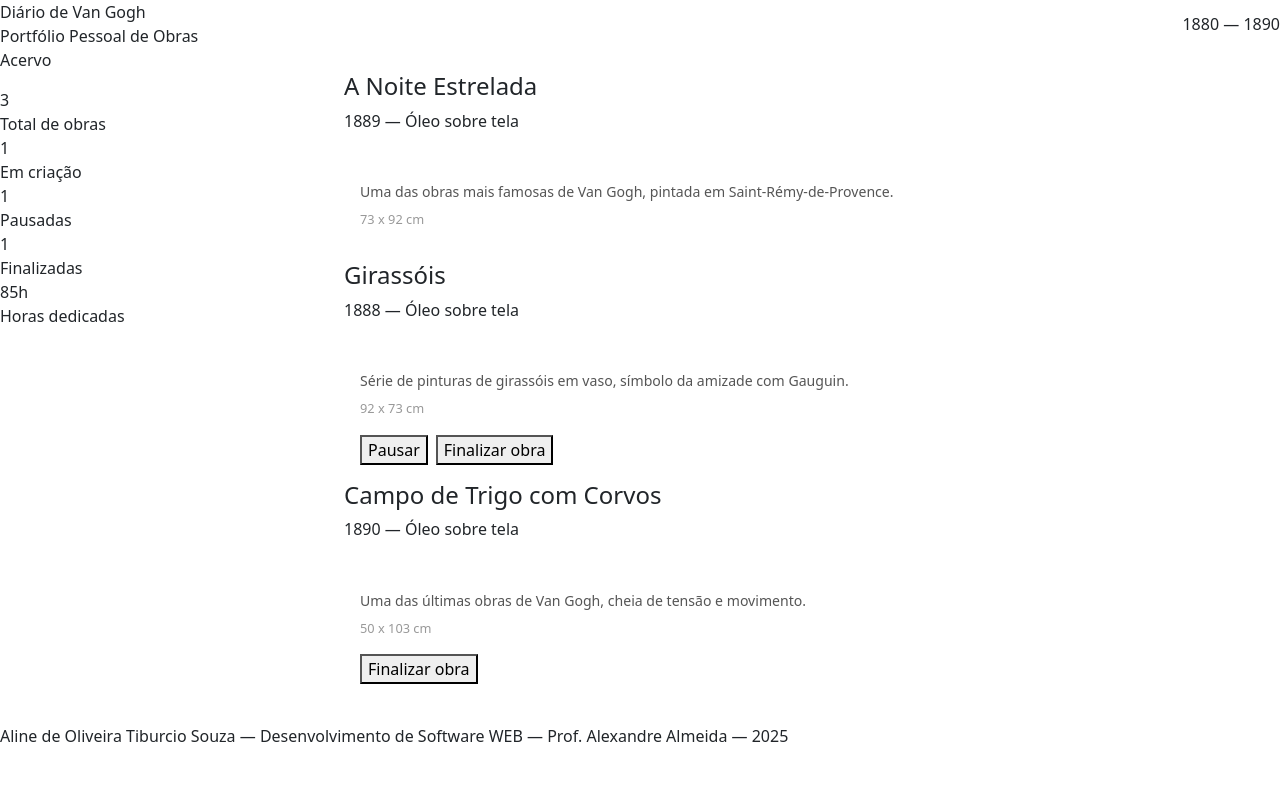
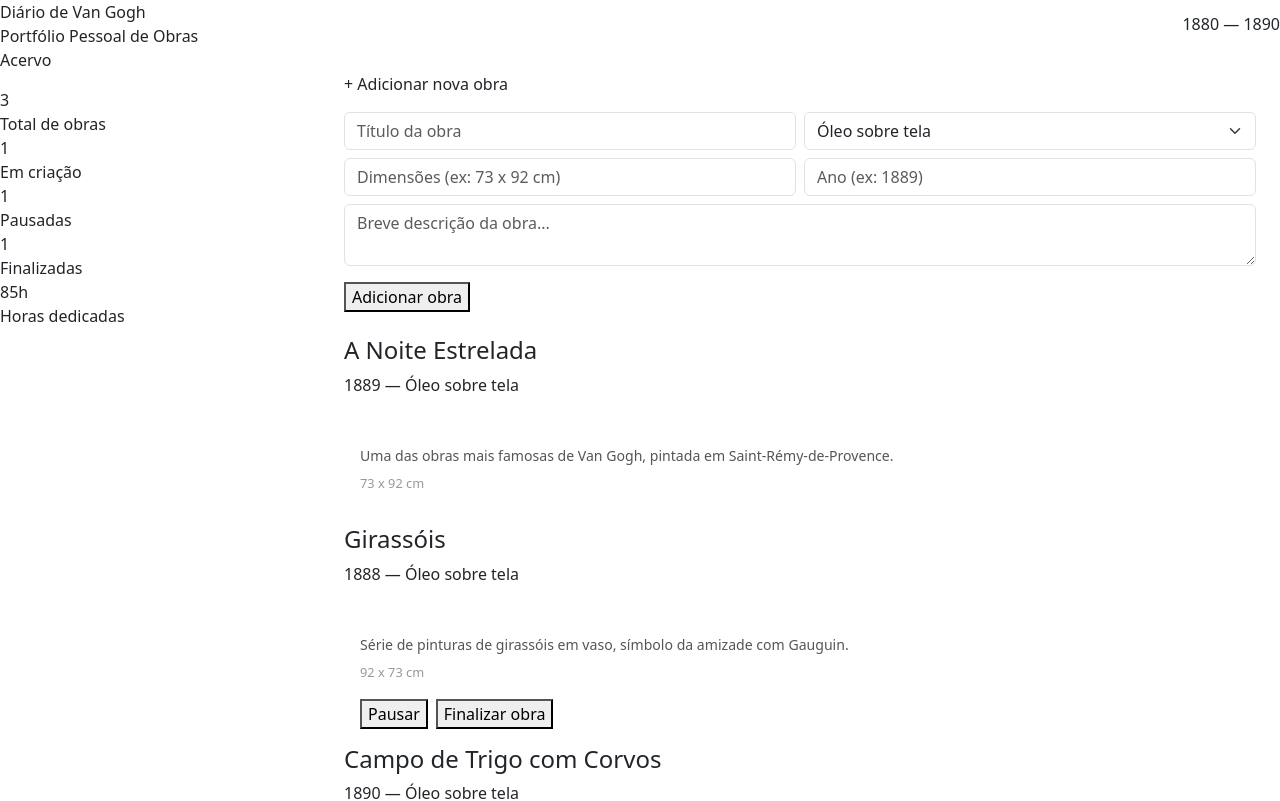
Before and after one commit to 000-ali/diario-van-gogh, a React (Vite) app: page / in a window 1280 px wide. Shown: the top 801 px of the page. Built offline with nearby package versions, Linux system fonts and the light colour scheme; the HTML template or start-up script is replaced by a standard one.

Commit message:
Criado componente Formulario com useState para adicionar novas obras

```diff
--- a/src/App.tsx
+++ b/src/App.tsx
@@ -1,10 +1,16 @@
+// App.tsx
+// Componente raiz — gerencia o estado principal da aplicação
+// e distribui dados e funções para os componentes filhos
+
 import { useState } from 'react'
-import type { IObra } from './types/IObra'
+import  type { IObra } from './types/IObra'
 import Navbar from './components/Navbar'
 import Dashboard from './components/Dashboard'
 import CardObra from './components/CardObra'
+import Formulario from './components/Formulario'
 import Rodape from './components/Rodape'
 
+// Obras iniciais para a aplicação não começar vazia
 const obrasIniciais: IObra[] = [
   {
     id: 1,
@@ -41,39 +47,48 @@ const obrasIniciais: IObra[] = [
 function App() {
 
   // Estado principal — lista de todas as obras
+  // Quando setObras é chamado, o React re-renderiza tudo automaticamente
   const [obras, setObras] = useState<IObra[]>(obrasIniciais)
 
-  // Calcula os contadores a partir da lista — atualizam sozinhos
+  // Contadores calculados a partir da lista — atualizam sozinhos
   const total       = obras.length
   const criando     = obras.filter(o => o.status === 'criando').length
   const pausadas    = obras.filter(o => o.status === 'pausada').length
   const finalizadas = obras.filter(o => o.status === 'finalizada').length
   const totalHoras  = obras.reduce((soma, o) => soma + o.horasDedicadas, 0)
 
-  // Muda o status de uma obra para 'finalizada'
-  // .map() percorre todas as obras e atualiza só a que tem o id certo
+  // Muda o status da obra para 'finalizada'
+  // .map() percorre todas as obras e só muda a que tem o id certo
+  // O spread ...obra mantém todos os outros campos iguais
   const finalizarObra = (id: number) => {
     setObras(obras.map(obra =>
       obra.id === id ? { ...obra, status: 'finalizada' } : obra
     ))
   }
 
-  // Muda o status de uma obra para 'pausada'
+  // Muda o status da obra para 'pausada'
   const pausarObra = (id: number) => {
     setObras(obras.map(obra =>
       obra.id === id ? { ...obra, status: 'pausada' } : obra
     ))
   }
 
+  // Adiciona uma nova obra no início da lista
+  const adicionarObra = (novaObra: IObra) => {
+    setObras([novaObra, ...obras])
+  }
+
   return (
     <>
       <Navbar />
 
+      {/* main é a tag semântica HTML5 para conteúdo principal */}
       <main className="container-fluid px-0">
         <div className="row g-0">
 
           {/* Barra lateral — 3 colunas no desktop, 12 no celular */}
           <div className="col-12 col-md-3">
+            {/* aside é a tag semântica HTML5 para conteúdo lateral */}
             <aside className="sidebar-vangogh">
               <Dashboard
                 total={total}
@@ -89,12 +104,10 @@ function App() {
           <div className="col-12 col-md-9">
             <div className="p-4">
 
-              {/*
-                .map() percorre cada obra da lista
-                e renderiza um CardObra para cada uma
-                O "key" é obrigatório — ajuda o React a
-                identificar cada card de forma única
-              */}
+              {/* Formulário para adicionar novas obras */}
+              <Formulario aoAdicionarObra={adicionarObra} />
+
+              {/* Lista de obras — um CardObra para cada item */}
               {obras.map(obra => (
                 <CardObra
                   key={obra.id}
--- /dev/null
+++ b/src/components/Formulario.tsx
@@ -0,0 +1,135 @@
+// Formulario.tsx
+// Formulário para cadastrar uma nova obra
+// Tem estado próprio para os campos, e chama uma função
+// do pai quando o usuário clica em "Adicionar"
+
+import { useState } from 'react'
+import type { IObra } from '../types/IObra'
+import type { IFormularioProps } from '../types/IProps'
+
+function Formulario({ aoAdicionarObra }: IFormularioProps) {
+
+  // Estado local — controla cada campo do formulário
+  // Toda vez que o usuário digita, o estado atualiza
+  const [titulo, setTitulo]       = useState<string>('')
+  const [tecnica, setTecnica]     = useState<string>('Óleo sobre tela')
+  const [dimensoes, setDimensoes] = useState<string>('')
+  const [ano, setAno]             = useState<string>('')
+  const [descricao, setDescricao] = useState<string>('')
+
+  // Função chamada ao clicar em "Adicionar obra"
+  const handleAdicionar = () => {
+
+    // Validação — não deixa adicionar sem título
+    if (titulo.trim() === '') {
+      alert('Digite o título da obra!')
+      return
+    }
+
+    // Cria o objeto da nova obra seguindo a interface IObra
+    const novaObra: IObra = {
+      id: Date.now(), // usa o timestamp como ID único
+      titulo,
+      tecnica,
+      dimensoes: dimensoes || 'Dimensões não informadas',
+      ano: Number(ano) || 0,
+      descricao: descricao || 'Sem descrição.',
+      horasDedicadas: 0,
+      status: 'criando' // toda obra começa como "em criação"
+    }
+
+    // Chama a função do pai para adicionar na lista principal
+    aoAdicionarObra(novaObra)
+
+    // Limpa os campos depois de adicionar
+    setTitulo('')
+    setTecnica('Óleo sobre tela')
+    setDimensoes('')
+    setAno('')
+    setDescricao('')
+  }
+
+  return (
+    <div className="form-vangogh mb-4">
+      <p className="form-titulo">+ Adicionar nova obra</p>
+
+      {/* Grid Bootstrap — dois campos por linha */}
+      <div className="row g-2">
+
+        {/* Título — ocupa 6 colunas */}
+        <div className="col-12 col-md-6">
+          <input
+            type="text"
+            className="form-control"
+            placeholder="Título da obra"
+            value={titulo}
+            // onChange atualiza o estado a cada tecla digitada
+            onChange={(e) => setTitulo(e.target.value)}
+          />
+        </div>
+
+        {/* Técnica — ocupa 6 colunas */}
+        <div className="col-12 col-md-6">
+          <select
+            className="form-select"
+            value={tecnica}
+            onChange={(e) => setTecnica(e.target.value)}
+          >
+            <option>Óleo sobre tela</option>
+            <option>Aquarela</option>
+            <option>Acrílica</option>
+            <option>Grafite</option>
+            <option>Pastel</option>
+          </select>
+        </div>
+
+        {/* Dimensões — ocupa 6 colunas */}
+        <div className="col-12 col-md-6">
+          <input
+            type="text"
+            className="form-control"
+            placeholder="Dimensões (ex: 73 x 92 cm)"
+            value={dimensoes}
+            onChange={(e) => setDimensoes(e.target.value)}
+          />
+        </div>
+
+        {/* Ano — ocupa 6 colunas */}
+        <div className="col-12 col-md-6">
+          <input
+            type="number"
+            className="form-control"
+            placeholder="Ano (ex: 1889)"
+            value={ano}
+            onChange={(e) => setAno(e.target.value)}
+          />
+        </div>
+
+        {/* Descrição — ocupa a linha toda */}
+        <div className="col-12">
+          <textarea
+            className="form-control"
+            placeholder="Breve descrição da obra..."
+            rows={2}
+            value={descricao}
+            onChange={(e) => setDescricao(e.target.value)}
+          />
+        </div>
+
+      </div>
+
+      {/* Botão de adicionar */}
+      <div className="mt-3">
+        <button
+          className="btn-vangogh-primario"
+          onClick={handleAdicionar}
+        >
+          Adicionar obra
+        </button>
+      </div>
+
+    </div>
+  )
+}
+
+export default Formulario
```
